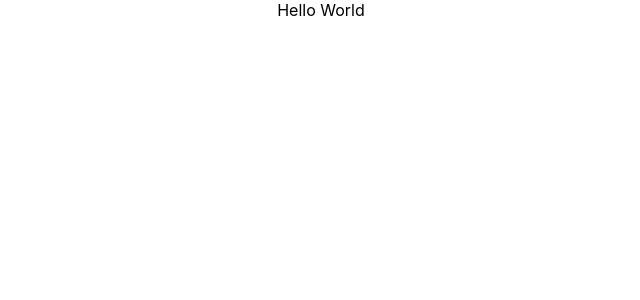
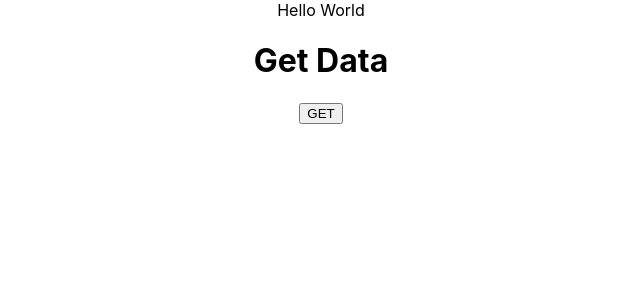
Before and after one commit to Joey-Perry/practice-full-stack, a React (Create React App) app: page / in a window 1280 px wide. Shown: the top 300 px of the page, without its empty margins (319-959 px from the left). Built offline with nearby package versions, Linux system fonts and the light colour scheme.

Commit message:
updated app.js

```diff
--- a/src/App.js
+++ b/src/App.js
@@ -12,13 +12,20 @@ class App extends Component{
   }
 
   getHeroes = () => {
-
+    axios.get('/api/heroes')
+      .then(res => {
+        console.log(res);
+      }).catch(err => {
+        console.log(err);
+      })
   }
 
   render(){
     return (
       <div className='App'>
         Hello World
+        <h1>Get Data</h1>
+        <button onClick={this.getHeroes}>GET</button>
       </div>
     )
   }
```
